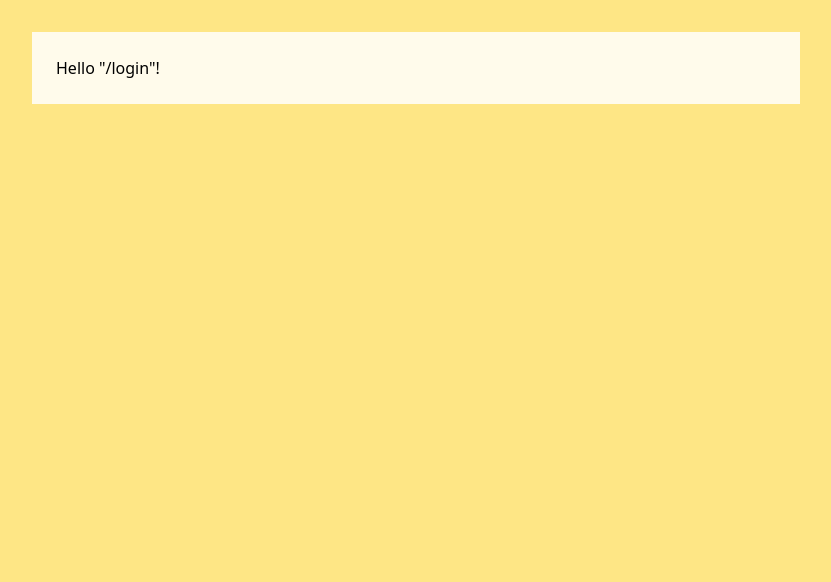
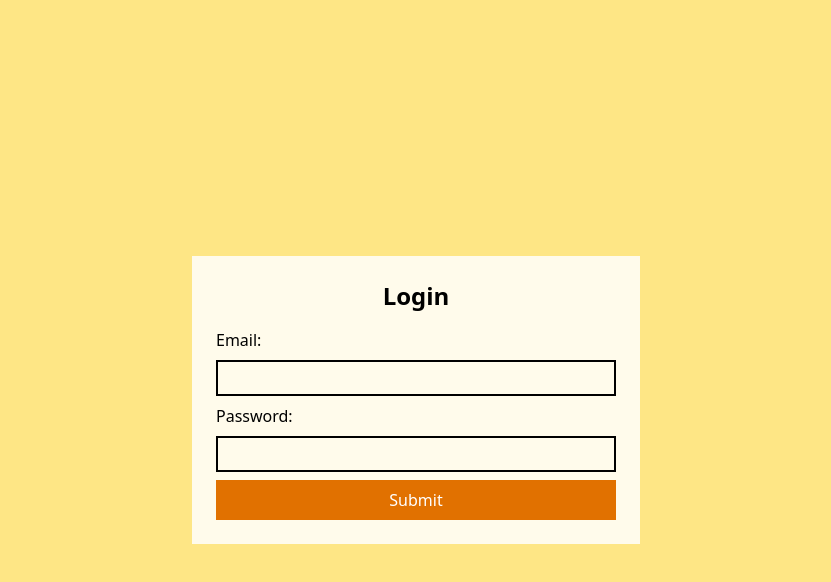
Before and after one commit to chakram9000/fullblog, a React (Vite) app in the folder apps/web-admin/: page /login in a window 1280 px wide. Shown: the top 582 px of the page, without its empty margins (224-1055 px from the left). Built offline with nearby package versions, Linux system fonts and the light colour scheme; no server answers; what hono would draw is missing.

Commit message:
feat: login

```diff
--- a/apps/web-admin/package.json
+++ b/apps/web-admin/package.json
@@ -14,6 +14,7 @@
 	"dependencies": {
 		"@tailwindcss/vite": "^4.1.18",
 		"@tanstack/react-devtools": "latest",
+		"@tanstack/react-form": "^1.33.5",
 		"@tanstack/react-query": "^5.102.8",
 		"@tanstack/react-router": "latest",
 		"@tanstack/react-router-devtools": "latest",
--- a/apps/web-admin/src/routes/login.tsx
+++ b/apps/web-admin/src/routes/login.tsx
@@ -1,9 +1,112 @@
-import { createFileRoute } from "@tanstack/react-router";
+import { useForm } from "@tanstack/react-form";
+import {
+	createFileRoute,
+	redirect,
+	useNavigate,
+	useRouteContext,
+	useRouter,
+} from "@tanstack/react-router";
+import { useState } from "react";
 
 export const Route = createFileRoute("/login")({
+	beforeLoad: () => {
+		const jwt = localStorage.getItem("jwt");
+
+		if (jwt) {
+			throw redirect({
+				to: "/posts",
+			});
+		}
+	},
 	component: RouteComponent,
 });
 
 function RouteComponent() {
-	return <main>Hello "/login"!</main>;
+	const context = useRouteContext({ from: "__root__" });
+	const client = context.client;
+	const navigate = useNavigate();
+
+	const [errorMessage, setErrorMessage] = useState("");
+	const form = useForm({
+		defaultValues: {
+			email: "",
+			password: "",
+		},
+		onSubmit: async ({ value }) => {
+			const res = await client.auth.login.$post({ form: value });
+			const data = await res.json();
+
+			if (!res.ok || "message" in data) {
+				setErrorMessage("message" in data ? data.message : "Login failed.");
+				return;
+			}
+
+			localStorage.setItem("jwt", data.token);
+			navigate({ to: "/posts" });
+		},
+	});
+
+	return (
+		<main className="m-0 max-w-md absolute top-1/2 -translate-y-1/2 left-1/2 -translate-x-1/2">
+			<form
+				onSubmit={(e) => {
+					e.stopPropagation();
+					e.preventDefault();
+					form.handleSubmit();
+				}}
+				className="flex flex-col items-stretch gap-2"
+			>
+				<h1 className="text-center text-2xl font-bold">Login</h1>
+				<p className="text-red-500">{errorMessage}</p>
+				<form.Field
+					name="email"
+					children={(field) => {
+						return (
+							<>
+								<label htmlFor={field.name}>Email:</label>
+								<input
+									required
+									type="email"
+									id={field.name}
+									name={field.name}
+									value={field.state.value}
+									onBlur={field.handleBlur}
+									onChange={(e) => field.handleChange(e.target.value)}
+								/>
+							</>
+						);
+					}}
+				/>
+				<form.Field
+					name="password"
+					children={(field) => {
+						return (
+							<>
+								<label htmlFor={field.name}>Password:</label>
+								<input
+									required
+									type="password"
+									id={field.name}
+									name={field.name}
+									value={field.state.value}
+									onBlur={field.handleBlur}
+									onChange={(e) => field.handleChange(e.target.value)}
+								/>
+							</>
+						);
+					}}
+				/>
+				<form.Subscribe
+					selector={(state) => [state.canSubmit, state.isSubmitting]}
+					children={([canSubmit, isSubmitting]) => (
+						<>
+							<button type="submit" disabled={!canSubmit}>
+								{isSubmitting ? "..." : "Submit"}
+							</button>
+						</>
+					)}
+				/>
+			</form>
+		</main>
+	);
 }
--- a/apps/web-admin/src/routes/posts_.$postId.tsx
+++ b/apps/web-admin/src/routes/posts_.$postId.tsx
@@ -24,7 +24,7 @@ function Home() {
 	}
 
 	return (
-		<main className="gap-2!">
+		<main className="gap-2">
 			<Link to="/posts">
 				<p className="absolute top-4 left-4 underline">See all posts</p>
 			</Link>
--- a/apps/web-admin/src/styles.css
+++ b/apps/web-admin/src/styles.css
@@ -1,5 +1,6 @@
 @import "tailwindcss";
 
+@layer base {
   * {
     box-sizing: border-box;
   }
@@ -17,3 +18,12 @@ body {
   main {
     @apply bg-amber-50 w-screen max-w-3xl mx-auto p-6 my-8 flex flex-col items-stretch gap-6;
   }
+
+  input {
+    @apply border-2 border-black p-1;
+  }
+
+  form button {
+    @apply p-2 bg-amber-600 text-white hover:cursor-pointer;
+  }
+}
```
Also changed, not shown: 1 other file (tests, documents, lock files or other folders). Lines whose indentation alone changed are shown as unchanged.
